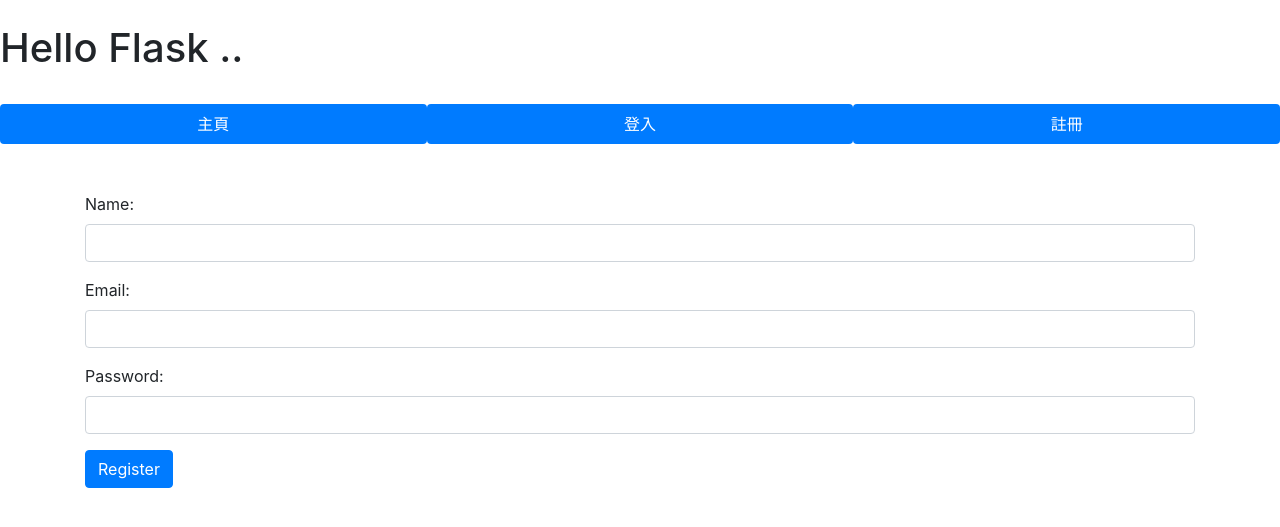
After one commit to emmanuelwithme/shopeeFinalProject, a Flask app: page /register in a window 1280 px wide. The commit adds this page. Shown: the top 527 px of the page. Run offline with Flask 2, Linux system fonts and the light colour scheme; some libraries are stand-ins or nearby versions.

Commit message:
DB complete

```diff
--- a/app.py
+++ b/app.py
@@ -4,11 +4,22 @@ import json
 from bs4 import BeautifulSoup
 import pandas as pd
 import requests
+import mysql.connector
+from mysql.connector import Error
+# hash密碼
+import bcrypt
 
 
 app = flask.Flask(__name__)
 app.register_blueprint(ajax_bp, url_prefix='/ajax')
 
+# 連接 MySQL/MariaDB 資料庫
+connection = mysql.connector.connect(
+    host='127.0.0.1',          # 主機名稱
+    database='shopeefinalproject', # 資料庫名稱
+    user='root',        # 帳號
+    password='root',	# 密碼
+	auth_plugin='mysql_native_password')
 
 @app.route("/")
 def hello():
@@ -110,5 +121,78 @@ def getcompare_price():
 		return flask.render_template("show_compare_price.html",data=df_new,sort=sort,key=key,high=high,low=low)
 	return flask.render_template("compare_price.html")
 
+# 註冊頁面
+@app.route('/register', methods=["GET", "POST"])
+def register():
+    if flask.request.method == 'GET':
+        return flask.render_template("register.html")
+
+    else:
+        name = flask.request.form['name']
+        email = flask.request.form['email']
+        password = flask.request.form['password'].encode('utf-8')
+        hash_password = bcrypt.hashpw(password, bcrypt.gensalt())
+
+        cursor = connection.cursor()
+        cursor.execute("INSERT INTO users (name, email, password) VALUES (%s,%s,%s)",
+            (name, email, hash_password))
+        #sql = "INSERT INTO users (name, email, password) VALUES ({}, {}, {});"
+        #new_data = (name, email, hash_password)
+        #print(new_data)
+
+
+        #cursor.execute(sql, new_data)
+        connection.commit()
+        flask.session['name'] = flask.request.form['name']
+        flask.session['email'] = flask.request.form['email']
+
+        return flask.redirect(flask.url_for('hello'))
+
+
+
+# 登入頁面
+
+@app.route('/login', methods=["GET", "POST"])
+def login():
+    if flask.request.method == 'POST':
+        email = flask.request.form['email']
+
+        password = flask.request.form['password'].encode('utf-8')
+
+        cursor = connection.cursor(buffered=True)
+        #cursor2 = mysql.connector.connect(buffered=True)
+
+        cursor.execute("SELECT name, email, password FROM users;")
+
+        # 列出查詢的資料
+        #for ( email, password) in cursor:
+            #print("email: %s, Password:%s" % (email,password))
+        cursor.execute("SELECT * FROM users WHERE email=%s", [email])
+        user = cursor.fetchone()
+        print(user[3].encode('utf-8'))
+
+        cursor.close()
+        if user == None:
+            return "沒有這個帳號"
+        if len(user) != 0:
+            if bcrypt.hashpw(password, user[3].encode('utf-8'))  == user[3].encode('utf-8') :
+                flask.session['name'] = user[1]
+                flask.session['email'] = user[2]
+                return flask.render_template("home.html")
+            else:
+                return "您的密碼錯誤"
+    else:
+        return flask.render_template("login.html")
+
+
+
+# 登出
+
+@app.route('/logout')
+def logout():
+    flask.session.clear()
+    return flask.render_template("home.html")
+
 if __name__ == "__main__":
-    app.run(debug=True)
+	app.secret_key = "This is a secret_key"
+	app.run(debug=True)
--- /dev/null
+++ b/create_users_DB.sql
@@ -0,0 +1,7 @@
+create table IF NOT EXISTS users (
+id int not null auto_increment,
+name varchar(20) not null,
+email varchar(20) not null,
+password char(80) not null,
+primary key (id)
+);
--- /dev/null
+++ b/templates/layout.html
@@ -0,0 +1,39 @@
+<!DOCTYPE html>
+<html>
+<head>
+    <meta charset="utf-8" />
+    <meta http-equiv="X-UA-Compatible" content="IE=edge">
+    <title>{% block title %} {% endblock %}</title>
+    <meta name="viewport" content="width=device-width, initial-scale=1">
+    <link href="https://cdn.bootcss.com/bootstrap/4.0.0/css/bootstrap.min.css" rel="stylesheet">
+    <script src="https://cdn.bootcss.com/popper.js/1.12.9/umd/popper.min.js"></script>
+    <script src="https://cdn.bootcss.com/jquery/3.3.1/jquery.min.js"></script>
+    <script src="https://cdn.bootcss.com/bootstrap/4.0.0/js/bootstrap.min.js"></script>
+</head>
+
+<body>
+    <br>
+    <h1>Hello Flask ..</h1>
+    <br>
+    <ul class="nav nav-pills nav-fill">
+        <li class="nav-item">
+            <a class="nav-link active" href="/">主頁</a>
+        </li>
+        {% if session['name'] %}
+            <li class="nav-item">
+                <a class="nav-link active" href="/logout">登出 </a>
+            </li>
+        {% else %}
+            <li class="nav-item">
+                <a class="nav-link active" href="/login">登入</a>
+            </li>
+            <li class="nav-item">
+                <a class="nav-link active" href="/register">註冊</a>
+            </li>
+        {% endif %}
+    </ul>
+    <br>
+    <br>
+    {% block content %} {% endblock %}
+</body>
+</html>
--- /dev/null
+++ b/templates/register.html
@@ -0,0 +1,23 @@
+{% extends 'layout.html' %}
+{% block title %} Register {% endblock %}
+{% block content %}
+<div class="container">
+    <form action="/register" method="POST">
+        <div class="form-group">
+            <label for="exampleInputEmail1">Name:</label>
+            <input class="form-control" type="text" name="name">
+        </div>
+        <div class="form-group">
+            <label for="exampleInputEmail1">Email:</label>
+            <input class="form-control" type="email" name="email">
+        </div>
+        <div class="form-group">
+            <label for="exampleInputPassword1">Password:</label>
+            <input class="form-control" type="password" name="password">
+        </div>
+        <div>
+            <button class="btn btn-primary">Register</button>
+        </div>
+    </form>
+</div>
+{% endblock %}
```
Also changed, not shown: templates/base.html (+15 -0 lines), templates/home.html (+12 -1 lines), templates/login.html (added, +19 -0 lines).
